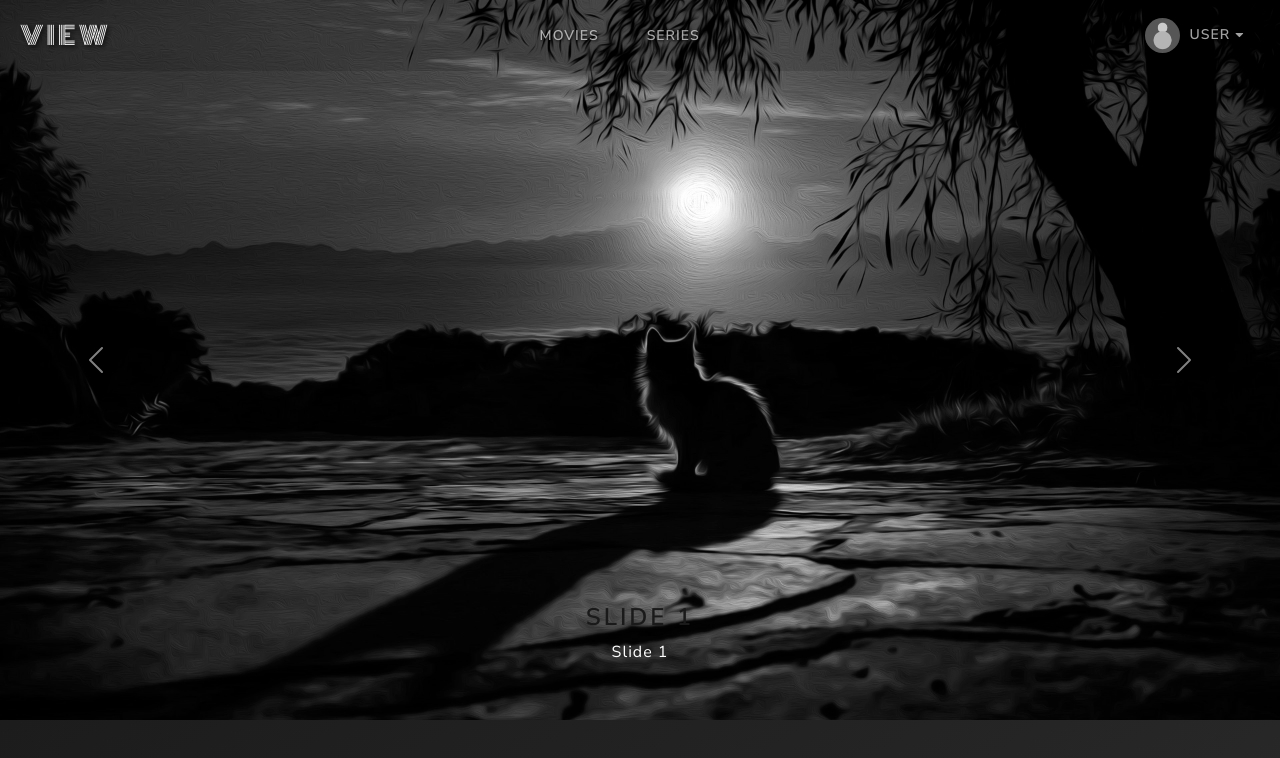
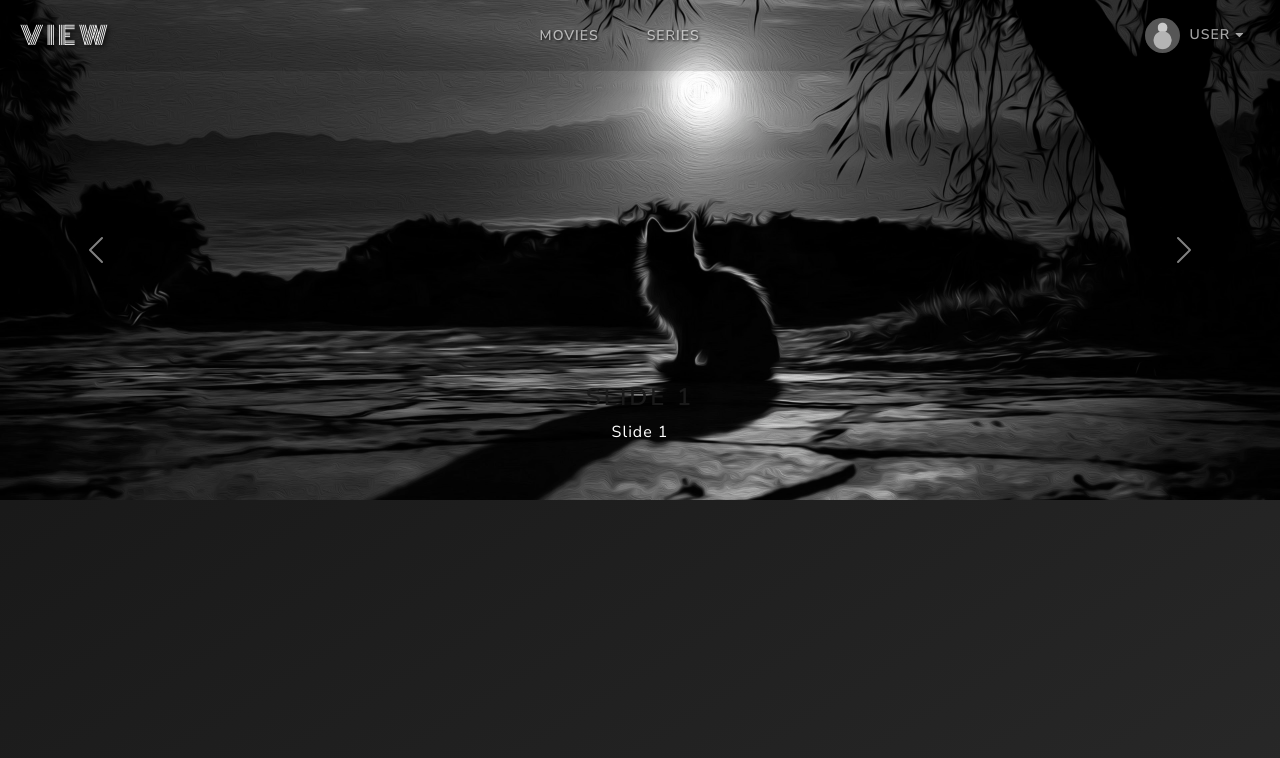
Before and after one commit to jaisonrobson/viewapp, a React (Create React App) app: page / in a window 1280 px wide. Shown: the top 758 px of the page. Built offline with nearby package versions, Linux system fonts and the light colour scheme.

Commit message:
feito mais ajustes de css no Carousel.jsx

```diff
--- a/src/components/layout/Carousel.jsx
+++ b/src/components/layout/Carousel.jsx
@@ -53,7 +53,7 @@ const Carousel = (props) => {
                 onExited={() => setAnimating(false)}
                 key={item.src}
             >
-                <img src={item.src} alt={item.altText} style={{ objectFit: 'contain', width: '100vw' }} />
+                <img src={item.src} alt={item.altText} style={{ objectFit: 'cover', width: '100vw', height: '500px' }} />
                 <CarouselCaption captionText={item.caption} captionHeader={item.caption} />
             </CarouselItem>
         );
```
